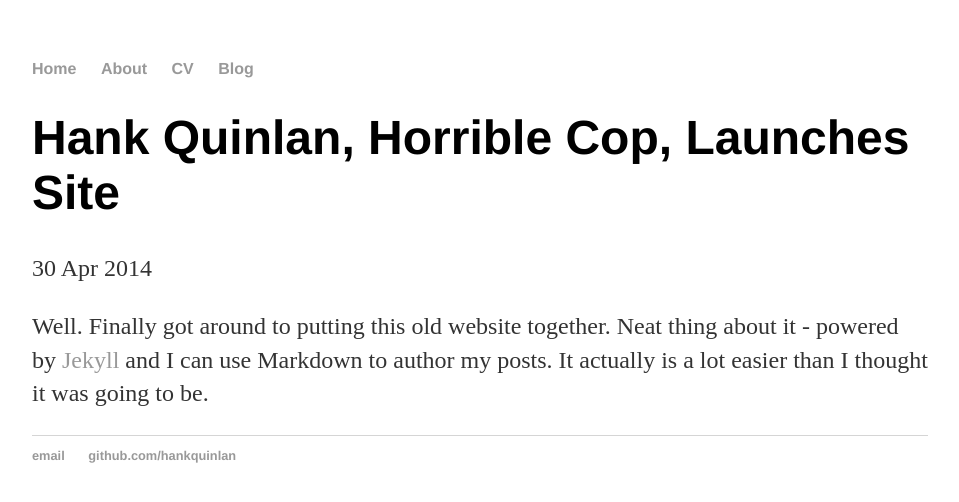
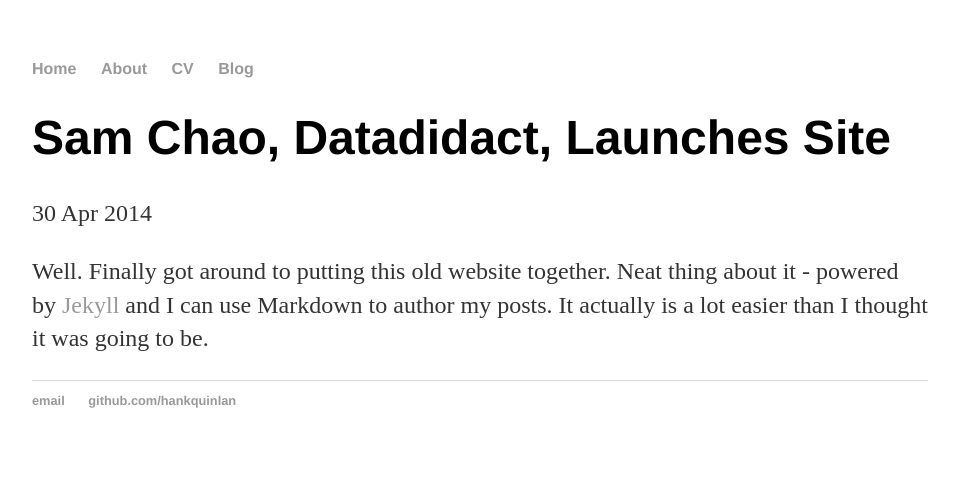
Before and after one commit to mistersupersammy/mistersupersammy.github.io, a Jekyll site: the page built from _posts/2017-03-27-mistersupersammy-site-launched.md, in a window 1280 px wide. Shown: the top 502 px of the page, without its empty margins (160-1119 px from the left). Built offline with Jekyll 4.4.1, drawn with Linux system fonts in a browser that asks for light colours.

Commit message:
Update 2017-03-27-mistersupersammy-site-launched.md

```diff
--- a/_posts/2017-03-27-mistersupersammy-site-launched.md
+++ b/_posts/2017-03-27-mistersupersammy-site-launched.md
@@ -1,6 +1,6 @@
 ---
 layout: post
-title: "Hank Quinlan, Horrible Cop, Launches Site"
+title: "Sam Chao, Datadidact, Launches Site"
 date: 2014-04-30
 ---
 
```
